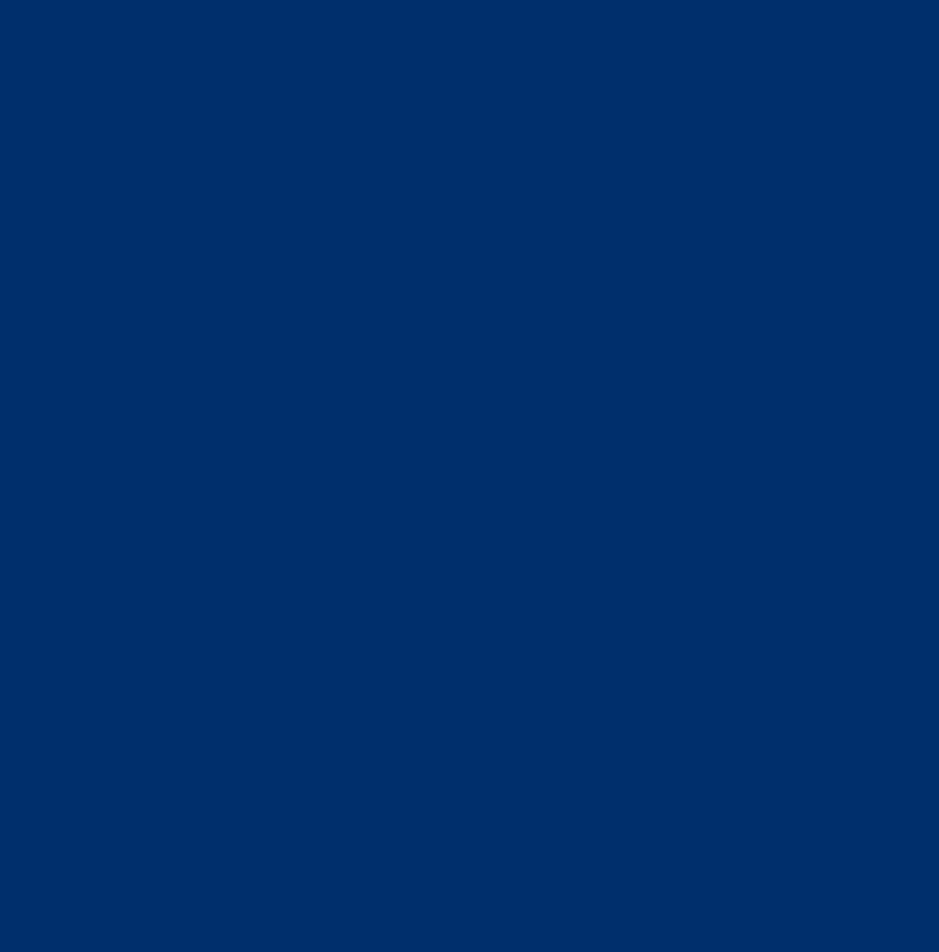
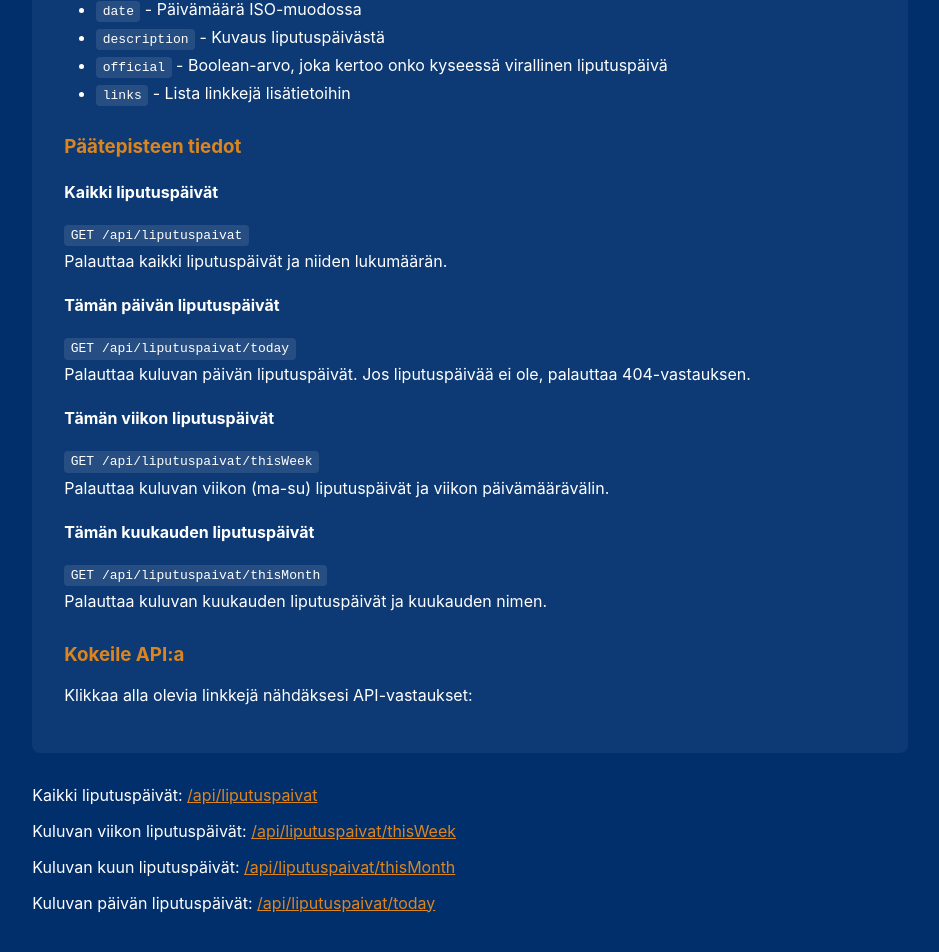
Before and after one commit to anttituomola/mita-tanaan-liputetaan, a Next.js app: page /rajapinta-api in a window 1280 px wide. Shown: the part 572-1524 px from the top of the page, without its empty margins (170-1109 px from the left). Before the commit the page ends 800 px from the top, so only its background shows below. Built offline with nearby package versions, Linux system fonts and the light colour scheme.

Commit message:
Menu fix + API update

```diff
--- a/pages/about.js
+++ b/pages/about.js
@@ -1,11 +1,9 @@
-
 const about = () => {
   return (
     <main className="container">
         <h1>Tekijästä</h1>
         <h3><a href="https://anttituomola.fi" target="_blank" rel="noreferrer">Antti Tuomola</a> on keski-ikäistyvä ohjelmistokehittäjä,
         joka kyllästyi miettimään, mitä tänään liputetaan.</h3>
-        <p>Tarvitsetko käyttöösi Liputuspäivät-API:n? Teen sen mielelläni! Laita viestiä: antti@anttituomola.fi</p>
         <p>Huomasitko virheen? Puske korjaus sisään <a href="https://github.com/anttituomola/mita-tanaan-liputetaan" target="_blank" rel="noreferrer">Githubissa</a>! </p>
     </main>
   )
--- a/pages/api/liputuspaivat/thisMonth/index.js
+++ b/pages/api/liputuspaivat/thisMonth/index.js
@@ -2,18 +2,36 @@ import { liputuspaivat } from "../../../../liputuspaivat"
 import dayjs from "dayjs"
 
 export default function handler(req, res) {
-    const today = dayjs()
-    const liputuspaivatOnThisMonth = liputuspaivat.filter(liputuspaiva => {
-        const liputuspaivaDate = dayjs(liputuspaiva.date)
-        return liputuspaivaDate.isSame(today, 'month')
-    })
-    if (req.method === 'GET') {
-        try {
-            res.status(200).json(liputuspaivatOnThisMonth)
-        } catch (error) {
-            res.status(500).json({ message: error.message })
+    if (req.method !== 'GET') {
+        return res.status(405).json({ message: 'Method not allowed' })
+    }
+
+    try {
+        const today = dayjs()
+        const monthStart = today.startOf('month')
+        const monthEnd = today.endOf('month')
+
+        const liputuspaivatThisMonth = liputuspaivat.filter(liputuspaiva => {
+            const liputuspaivaDate = dayjs(liputuspaiva.date)
+            return liputuspaivaDate.isSame(today, 'month')
+        })
+
+        if (liputuspaivatThisMonth.length === 0) {
+            return res.status(404).json({
+                message: 'Tässä kuussa ei ole liputuspäiviä',
+                month: today.format('MMMM YYYY')
+            })
         }
-    } else {
-        res.status(405).json({ message: 'Method not allowed' })
+
+        return res.status(200).json({
+            data: liputuspaivatThisMonth,
+            month: today.format('MMMM YYYY')
+        })
+    } catch (error) {
+        console.error('Error in thisMonth API:', error)
+        return res.status(500).json({
+            message: 'Virhe haettaessa tämän kuukauden liputuspäiviä',
+            error: process.env.NODE_ENV === 'development' ? error.message : undefined
+        })
     }
-  }
+}
--- a/pages/api/liputuspaivat/thisWeek/index.js
+++ b/pages/api/liputuspaivat/thisWeek/index.js
@@ -1,19 +1,51 @@
 import { liputuspaivat } from "../../../../liputuspaivat"
 import dayjs from "dayjs"
+import isSameOrAfter from "dayjs/plugin/isSameOrAfter"
+import isSameOrBefore from "dayjs/plugin/isSameOrBefore"
+import isoWeek from "dayjs/plugin/isoWeek"
+
+dayjs.extend(isSameOrAfter)
+dayjs.extend(isSameOrBefore)
+dayjs.extend(isoWeek)
 
 export default function handler(req, res) {
-    const today = dayjs().add(-9, 'day')
-    const liputuspaivatOnThisWeek = liputuspaivat.filter(liputuspaiva => {
-        const liputuspaivaDate = dayjs(liputuspaiva.date)
-        return liputuspaivaDate.isSame(today, 'week')
-    })
-    if (req.method === 'GET') {
-        try {
-            res.status(200).json(liputuspaivatOnThisWeek)
-        } catch (error) {
-            res.status(500).json({ message: error.message })
+    if (req.method !== 'GET') {
+        return res.status(405).json({ message: 'Method not allowed' })
+    }
+
+    try {
+        const today = dayjs()
+        const weekStart = today.startOf('isoWeek')
+        const weekEnd = today.endOf('isoWeek')
+
+        const liputuspaivatThisWeek = liputuspaivat.filter(liputuspaiva => {
+            const liputuspaivaDate = dayjs(liputuspaiva.date)
+            return liputuspaivaDate.isSameOrAfter(weekStart, 'day') &&
+                   liputuspaivaDate.isSameOrBefore(weekEnd, 'day')
+        })
+
+        if (liputuspaivatThisWeek.length === 0) {
+            return res.status(404).json({
+                message: 'Tällä viikolla ei ole liputuspäiviä',
+                weekRange: {
+                    start: weekStart.format('DD.MM.YYYY'),
+                    end: weekEnd.format('DD.MM.YYYY')
+                }
+            })
         }
-    } else {
-        res.status(405).json({ message: 'Method not allowed' })
+
+        return res.status(200).json({
+            data: liputuspaivatThisWeek,
+            weekRange: {
+                start: weekStart.format('DD.MM.YYYY'),
+                end: weekEnd.format('DD.MM.YYYY')
+            }
+        })
+    } catch (error) {
+        console.error('Error in thisWeek API:', error)
+        return res.status(500).json({
+            message: 'Virhe haettaessa tämän viikon liputuspäiviä',
+            error: process.env.NODE_ENV === 'development' ? error.message : undefined
+        })
     }
-  }
+}
--- a/pages/rajapinta-api.js
+++ b/pages/rajapinta-api.js
@@ -2,21 +2,43 @@ import { liputuspaivat } from "../liputuspaivat"
 import Link from "next/link"
 import dayjs from "dayjs"
 import Head from "next/head"
+import { useState } from 'react'
 
 const Api = () => {
+    const [apiData, setApiData] = useState(null)
+    const [loading, setLoading] = useState(false)
+    const [error, setError] = useState(null)
+
+    const fetchApiData = async (endpoint) => {
+        setLoading(true)
+        setError(null)
+        try {
+            const response = await fetch(endpoint)
+            const data = await response.json()
+            setApiData(data)
+        } catch (err) {
+            setError('Virhe haettaessa dataa: ' + err.message)
+        } finally {
+            setLoading(false)
+        }
+    }
+
+    const handleApiClick = (e, endpoint) => {
+        e.preventDefault()
+        fetchApiData(endpoint)
+    }
+
     return (
         <div>
             <Head>
                 <title>Liputuspäivät-API eli rajapinta: kaikki Suomen liputuspäivät</title>
                 <meta name="title" content="Ilmainen ja avoin rajapinta eli API suomalaisille liputuspäiville" />
                 <meta name="description" content="Katso, mikä liputuspäivä tänään on? Lista kaikista Suomen liputuspäivistä, lisätiedot ja Wikipedia-linkit!" />
-
                 <meta property="og:type" content="website" />
                 <meta property="og:url" content="https://mitatanaanliputetaan.vercel.app/" />
                 <meta property="og:title" content="Mitä tänään liputetaan?" />
                 <meta property="og:description" content="Katso, mikä liputuspäivä tänään on! Lista kaikista Suomen liputuspäivistä, lisätiedot ja Wikipedia-linkit!" />
                 <meta property="og:image" content="mita_tanaan_liputetaan.png" />
-
                 <meta property="twitter:card" content="summary_large_image" />
                 <meta property="twitter:url" content="https://mitatanaanliputetaan.vercel.app/" />
                 <meta property="twitter:title" content="Mitä tänään liputetaan?" />
@@ -28,10 +50,65 @@ const Api = () => {
                 <div className="breakRows">
                     <h1>Rajapinta eli API</h1>
                     <p>mitätänäänliputetaan.fi tarjoaa käyttöösi avoimen rajapinnan Suomen liputuspäivädataan.</p>
-                    <p>Voit hakea liputuspäivätiedot JSON-muodossa osoitteesta <a href="https://mitatanaanliputetaan.vercel.app/api/liputuspaivat">/api/liputuspaivat</a></p>
-                    <p>Kuluvan viikon liputuspäivät <a href="https://mitatanaanliputetaan.vercel.app/api/liputuspaivat/thisWeek">/api/liputuspaivat/thisWeek</a></p>
-                    <p>Kuluvan kuun liputuspäivät <a href="https://mitatanaanliputetaan.vercel.app/api/liputuspaivat/thisMonth">/api/liputuspaivat/thisMonth</a></p>
-                    <p>Kuluvan päivän liputuspäivät <a href="https://mitatanaanliputetaan.vercel.app/api/liputuspaivat/today">/api/liputuspaivat/today</a></p>
+
+                    <h2>API Dokumentaatio</h2>
+                    <div className="api-docs">
+                        <h3>Yleistä</h3>
+                        <p>Kaikki API-kutsut palauttavat JSON-muotoisen vastauksen. Jokainen liputuspäivä sisältää seuraavat kentät:</p>
+                        <ul>
+                            <li><code>name</code> - Liputuspäivän nimi</li>
+                            <li><code>date</code> - Päivämäärä ISO-muodossa</li>
+                            <li><code>description</code> - Kuvaus liputuspäivästä</li>
+                            <li><code>official</code> - Boolean-arvo, joka kertoo onko kyseessä virallinen liputuspäivä</li>
+                            <li><code>links</code> - Lista linkkejä lisätietoihin</li>
+                        </ul>
+
+                        <h3>Päätepisteen tiedot</h3>
+                        <div className="endpoint-docs">
+                            <h4>Kaikki liputuspäivät</h4>
+                            <p><code>GET /api/liputuspaivat</code></p>
+                            <p>Palauttaa kaikki liputuspäivät ja niiden lukumäärän.</p>
+
+                            <h4>Tämän päivän liputuspäivät</h4>
+                            <p><code>GET /api/liputuspaivat/today</code></p>
+                            <p>Palauttaa kuluvan päivän liputuspäivät. Jos liputuspäivää ei ole, palauttaa 404-vastauksen.</p>
+
+                            <h4>Tämän viikon liputuspäivät</h4>
+                            <p><code>GET /api/liputuspaivat/thisWeek</code></p>
+                            <p>Palauttaa kuluvan viikon (ma-su) liputuspäivät ja viikon päivämäärävälin.</p>
+
+                            <h4>Tämän kuukauden liputuspäivät</h4>
+                            <p><code>GET /api/liputuspaivat/thisMonth</code></p>
+                            <p>Palauttaa kuluvan kuukauden liputuspäivät ja kuukauden nimen.</p>
+                        </div>
+
+                        <h3>Kokeile API:a</h3>
+                        <p>Klikkaa alla olevia linkkejä nähdäksesi API-vastaukset:</p>
+                    </div>
+
+                    <ul className="api-list">
+                        <li>
+                            <p>Kaikki liputuspäivät: <a href="/api/liputuspaivat" onClick={(e) => handleApiClick(e, '/api/liputuspaivat')}>/api/liputuspaivat</a></p>
+                        </li>
+                        <li>
+                            <p>Kuluvan viikon liputuspäivät: <a href="/api/liputuspaivat/thisWeek" onClick={(e) => handleApiClick(e, '/api/liputuspaivat/thisWeek')}>/api/liputuspaivat/thisWeek</a></p>
+                        </li>
+                        <li>
+                            <p>Kuluvan kuun liputuspäivät: <a href="/api/liputuspaivat/thisMonth" onClick={(e) => handleApiClick(e, '/api/liputuspaivat/thisMonth')}>/api/liputuspaivat/thisMonth</a></p>
+                        </li>
+                        <li>
+                            <p>Kuluvan päivän liputuspäivät: <a href="/api/liputuspaivat/today" onClick={(e) => handleApiClick(e, '/api/liputuspaivat/today')}>/api/liputuspaivat/today</a></p>
+                        </li>
+                    </ul>
+
+                    {loading && <p className="api-status">Ladataan...</p>}
+                    {error && <p className="api-status error">{error}</p>}
+                    {apiData && (
+                        <div className="api-response">
+                            <h2>API Vastaus:</h2>
+                            <pre>{JSON.stringify(apiData, null, 2)}</pre>
+                        </div>
+                    )}
                 </div>
             </main>
         </div>
--- a/styles/globals.css
+++ b/styles/globals.css
@@ -257,3 +257,97 @@ ul {
     transform: rotate(-45deg);
   }
 }
+
+/* API Styles */
+.api-list {
+    list-style: none;
+    padding: 0;
+}
+
+.api-list li {
+    margin: 1rem 0;
+}
+
+.api-list a {
+    color: #dc851fff;
+    text-decoration: underline;
+}
+
+.api-list a:hover {
+    color: #ffffff;
+}
+
+.api-response {
+    background: rgba(255, 255, 255, 0.1);
+    border-radius: 8px;
+    padding: 1rem;
+    margin-top: 2rem;
+    width: 100%;
+    overflow-x: auto;
+}
+
+.api-response pre {
+    color: #ffffff;
+    font-family: monospace;
+    white-space: pre-wrap;
+    word-wrap: break-word;
+}
+
+.api-status {
+    margin-top: 1rem;
+    font-weight: bold;
+}
+
+.api-status.error {
+    color: #ff6b6b;
+}
+
+.api-response h2 {
+    margin-top: 0;
+    margin-bottom: 1rem;
+    color: #dc851fff;
+}
+
+/* API Documentation Styles */
+.api-docs {
+    background: rgba(255, 255, 255, 0.05);
+    border-radius: 8px;
+    padding: 2rem;
+    margin: 2rem 0;
+}
+
+.api-docs h3 {
+    margin-top: 2rem;
+    color: #dc851fff;
+}
+
+.api-docs h4 {
+    color: #ffffff;
+    margin-top: 1.5rem;
+}
+
+.api-docs ul {
+    list-style: disc;
+    padding-left: 2rem;
+    margin: 1rem 0;
+}
+
+.api-docs li {
+    color: #ffffff;
+    margin: 0.5rem 0;
+}
+
+.api-docs code {
+    background: rgba(255, 255, 255, 0.1);
+    padding: 0.2rem 0.4rem;
+    border-radius: 4px;
+    font-family: monospace;
+}
+
+.endpoint-docs {
+    margin: 1rem 0;
+}
+
+.endpoint-docs p {
+    margin: 0.5rem 0;
+}
```
Also changed, not shown: pages/api/liputuspaivat/index.js (+19 -8 lines), pages/api/liputuspaivat/today/index.js (+21 -11 lines).
